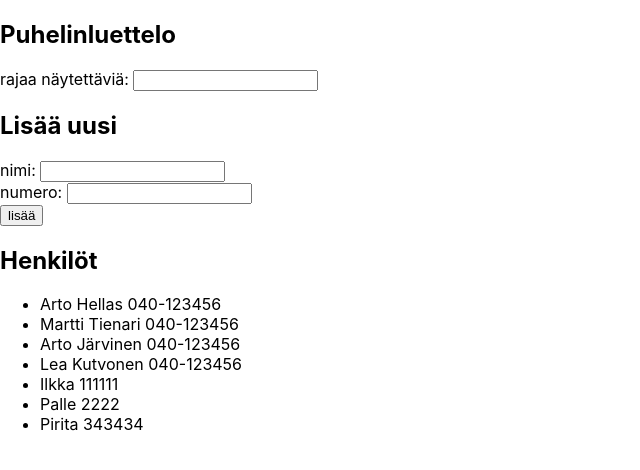
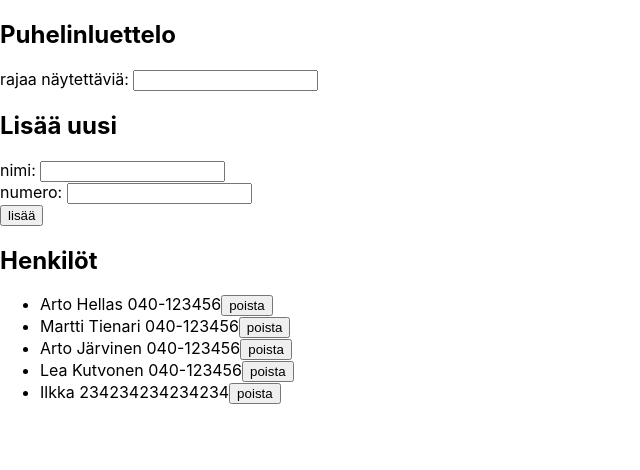
Before and after one commit to ilkhau/fullstackopen2019, a React (Create React App) app in the folder osa2/puhelinluettelo/: page / in a window 1280 px wide. Shown: the top 470 px of the page, without its empty margins (0-640 px from the left). Built offline with nearby package versions, Linux system fonts and the light colour scheme; data requests are answered from the project's data file; the HTML template or start-up script is replaced by a standard one.

Commit message:
2.18*: puhelinluettelo step10

```diff
--- a/osa2/puhelinluettelo/db.json
+++ b/osa2/puhelinluettelo/db.json
@@ -22,18 +22,8 @@
     },
     {
       "name": "Ilkka",
-      "number": "111111",
+      "number": "234234234234234",
       "id": 5
-    },
-    {
-      "name": "Palle",
-      "number": "2222",
-      "id": 6
-    },
-    {
-      "name": "Pirita",
-      "number": "343434",
-      "id": 7
     }
   ]
 }
--- a/osa2/puhelinluettelo/src/App.js
+++ b/osa2/puhelinluettelo/src/App.js
@@ -25,14 +25,21 @@ const App = () => {
         event.preventDefault();
 
         if (persons.some(person => person.name === newName)) {
-            alert(`${newName} on jo luettelossa`);
-            return;
+            if (window.confirm(`${newName} on jo luettelossa, korvataanko vanha nimi uudella?`) == false) {
+                return;
+            }
+
+            const newPerson = {...persons.find(p => p.name === newName), number: newNumber};
+            personservice.updatePerson(newPerson)
+                .then(up => setPersons(persons.map(p => p.id !== newPerson.id ? p : newPerson)));
+        } else {
+
+            personservice.addPerson(newName, newNumber)
+                .then(newPerson => {
+                    setPersons(persons.concat(newPerson));
+                });
         }
 
-        personservice.addPerson(newName, newNumber)
-            .then(newPerson => {
-                setPersons(persons.concat(newPerson));
-            });
 
         setNewName('');
         setNewNumber('');
@@ -50,6 +57,20 @@ const App = () => {
         setNewNumber(event.target.value);
     };
 
+    const deletePerson = (id) => (event) => {
+        event.preventDefault();
+
+        const name = persons.find(person => person.id === id).name;
+
+        if (window.confirm(`Poistetaanko ${name}`)) {
+            personservice.deletePerson(id)
+                .then(id => {
+                    console.log("Person deleted");
+                    setPersons(persons.filter(person => person.id !== id));
+                })
+        }
+    };
+
     return (
         <div>
             <Caption caption="Puhelinluettelo"/>
@@ -57,7 +78,7 @@ const App = () => {
             <PersonForm name={newName} nameHandler={nameChange}
                         number={newNumber} numberHandler={numberChange}
                         submitHandler={addName}/>
-            <Persons persons={persons} nameFilter={nameFilter}/>
+            <Persons persons={persons} nameFilter={nameFilter} deleteHandler={deletePerson}/>
         </div>
     )
 
--- /dev/null
+++ b/osa2/puhelinluettelo/src/components/Button.js
@@ -0,0 +1,11 @@
+import React from 'react';
+
+const Button = ({text, handler}) => {
+    return (
+        <>
+            <button onClick={handler} >{text}</button>
+        </>
+    )
+};
+
+export default Button;
--- a/osa2/puhelinluettelo/src/components/Persons.js
+++ b/osa2/puhelinluettelo/src/components/Persons.js
@@ -1,14 +1,18 @@
 import React from 'react';
 import Caption from './Caption'
+import Button from './Button'
 
-const Person = ({person}) => {
+const Person = ({person, deleteHandler}) => {
     console.log(person);
     return (
-        <li>{person.name} {person.number}</li>
+        <li>
+            {person.name} {person.number}
+            <Button text="poista" handler={deleteHandler(person.id)} />
+        </li>
     )
 };
 
-const Persons = ({persons, nameFilter}) => {
+const Persons = ({persons, nameFilter, deleteHandler}) => {
 
     const personList = () => {
 
@@ -24,7 +28,7 @@ const Persons = ({persons, nameFilter}) => {
 
         return persons.filter(person => filterFn(person)).map(person => {
             console.log(JSON.stringify(person));
-            return <Person key={person.name} person={person}/>
+            return <Person key={person.name} person={person} deleteHandler={deleteHandler}/>
         });
     };
 
--- a/osa2/puhelinluettelo/src/services/PersonService.js
+++ b/osa2/puhelinluettelo/src/services/PersonService.js
@@ -27,4 +27,24 @@ const addPerson = (name, number) => {
         });
 };
 
-export default {getAll, addPerson};
+const deletePerson = (id) => {
+    const deleteUrl = `${baseUrl}/${id}`;
+    console.log(`Sending delete to ${deleteUrl}`);
+
+    return axios.delete(deleteUrl)
+        .then(result => id);
+};
+
+const updatePerson = (person) => {
+
+    const updateUrl = `${baseUrl}/${person.id}`;
+    console.log(`Sending update to ${updateUrl}`);
+
+    return axios.put(updateUrl, person)
+        .then(resp => {
+            console.log("Updated!!!");
+            return resp.data;
+        });
+};
+
+export default {getAll, addPerson, deletePerson, updatePerson};
```
